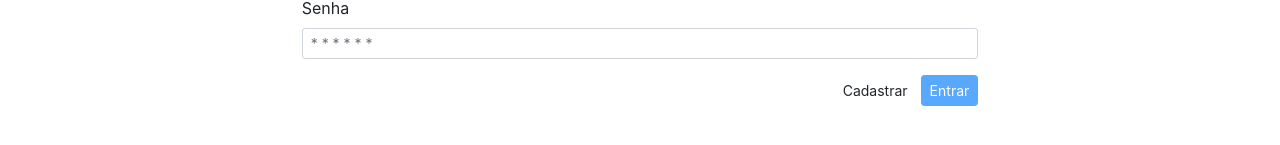
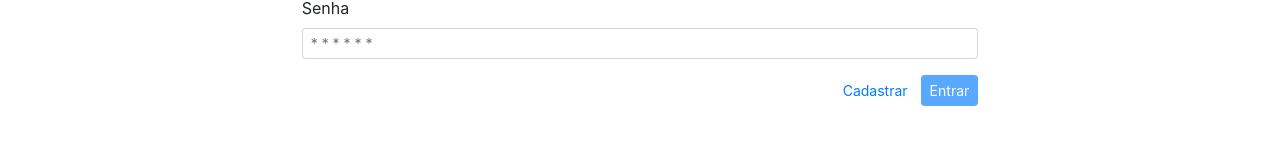
Before and after one commit to Carlosxell/projeto-react-fiap, a React (Create React App) app: page / in a window 1280 px wide. Shown: the part 431-576 px from the top of the page. Built offline with nearby package versions, Linux system fonts and the light colour scheme.

Commit message:
criação de troca de rotas[JS]

```diff
--- a/src/views/CadastroCliente.js
+++ b/src/views/CadastroCliente.js
@@ -1,6 +1,7 @@
 import React, { Component, useState, useEffect } from 'react';
 import { Formik, Field } from 'formik';
-import { validationSchema } from '../helpers/validation'
+import { validationSchema } from '../helpers/validation';
+import { Link } from "react-router-dom";
 
 function CadastroCliente(props) {
   return (
@@ -52,7 +53,7 @@ function CadastroCliente(props) {
       <div className="col-12">
         <div className="row no-gutters justify-content-end">
           <div className="d-inline-block">
-            <a className="btn btn-sm btn-outline-secondary mr-1" href="../index.html">Voltar</a>
+            <Link className="btn btn-sm btn-outline-secondary mr-1" to={ '/' }>Voltar</Link>
           </div>
 
           <div className="d-inline-block">
--- a/src/views/Login.js
+++ b/src/views/Login.js
@@ -1,6 +1,7 @@
 import React, { Component, useState, useEffect } from 'react';
 import { Formik, Field } from 'formik';
-import { validationSchema } from '../helpers/validation'
+import { validationSchema } from '../helpers/validation';
+import { Link } from "react-router-dom";
 
 const initState = {
   email: "",
@@ -44,7 +45,7 @@ function Login(props) {
           <div className="col-12">
             <div className="row no-gutters justify-content-end">
               <div className="d-inline-block">
-                <a className="btn btn-sm btn-link">Cadastrar</a>
+                <Link className="btn btn-sm btn-link" to={ '/cadastrar-cliente' }>Cadastrar</Link>
               </div>
 
               <div className="d-inline-block ml-1">
```
